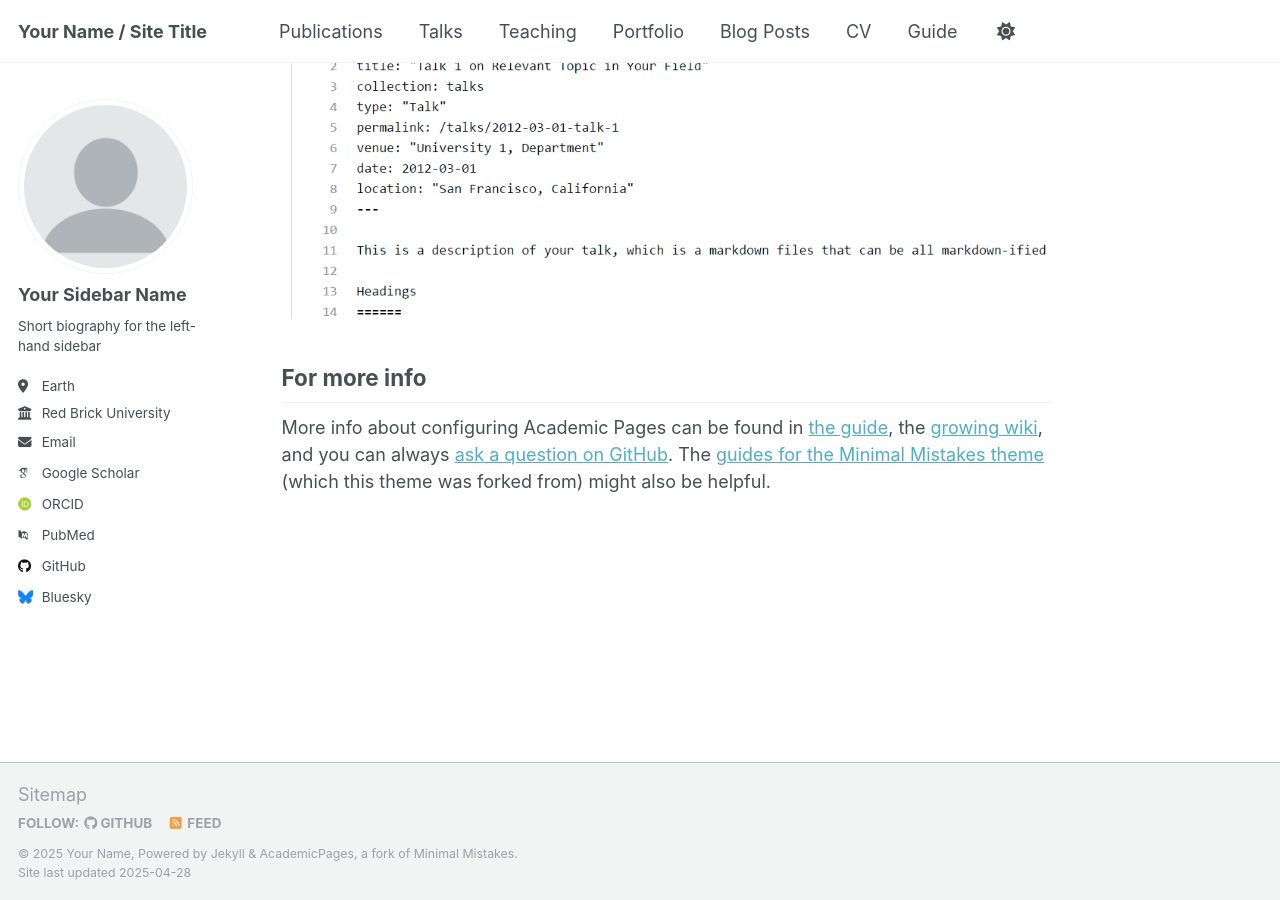
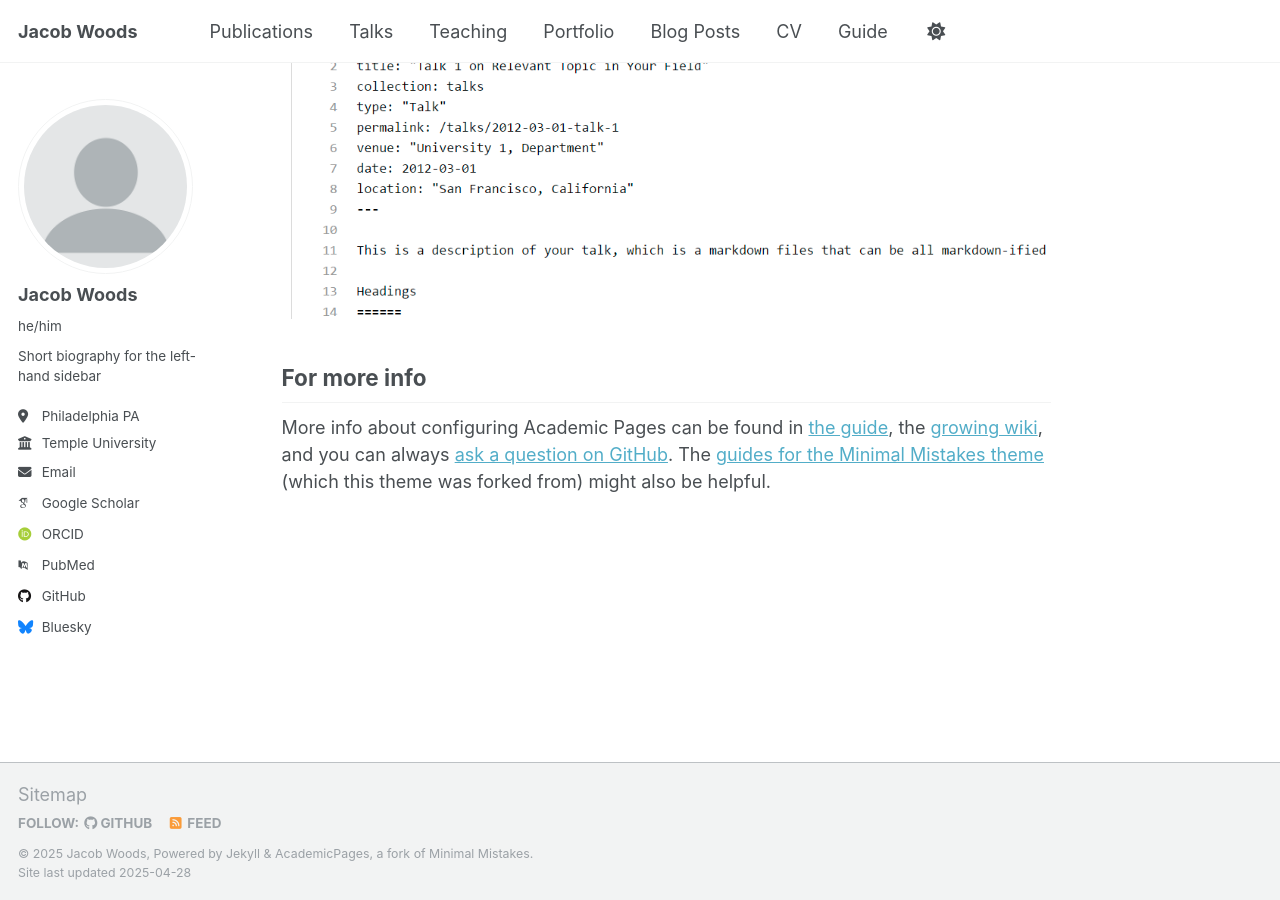
Before and after one commit to JacobWoods/JacobWoods.github.io, a Jekyll site: the page built from _pages/about.md, in a window 1280 px wide and 900 px high, scrolled down 2636 px. Built offline with Jekyll 4.4.1, drawn with Linux system fonts in a browser that asks for light colours; some web fonts are replaced.

Commit message:
Update _config.yml

```diff
--- a/_config.yml
+++ b/_config.yml
@@ -9,13 +9,13 @@
 # Basic Site Settings
 locale                   : "en-US"
 site_theme               : "default"
-title                    : "Your Name / Site Title"
+title                    : "Jacob Woods"
 title_separator          : "-"
-name                     : &name "Your Name"
-description              : &description "personal description"
-url                      : https://academicpages.github.io # the base hostname & protocol for your site e.g. "https://[your GitHub username].github.io"
+name                     : &name "Jacob Woods"
+description              : &description "Big Math Guy"
+url                      : https://JacobWoods.github.io # the base hostname & protocol for your site e.g. "https://[your GitHub username].github.io"
 baseurl                  : "" # the subpath of your site, e.g. "/blog"
-repository               : "academicpages/academicpages.github.io"
+repository               : "JacobWoods/JacobWoods.github.io"
 
 # Site Author - The following control what appear as part of the author content on the side bar.
 #               If a field is blank the icon and link will not appear, otherwise it will be shown.
@@ -23,11 +23,11 @@ repository               : "academicpages/academicpages.github.io"
 author:
   # Biographic information
   avatar           : "profile.png"
-  name             : "Your Sidebar Name"
-  pronouns         : # example: "she/her"
+  name             : "Jacob Woods"
+  pronouns         : "he/him"
   bio              : "Short biography for the left-hand sidebar"
-  location         : "Earth"
-  employer         : "Red Brick University"
+  location         : "Philadelphia PA"
+  employer         : "Temple University"
   uri              : # URL
   email            : "none@example.org"
 
```
